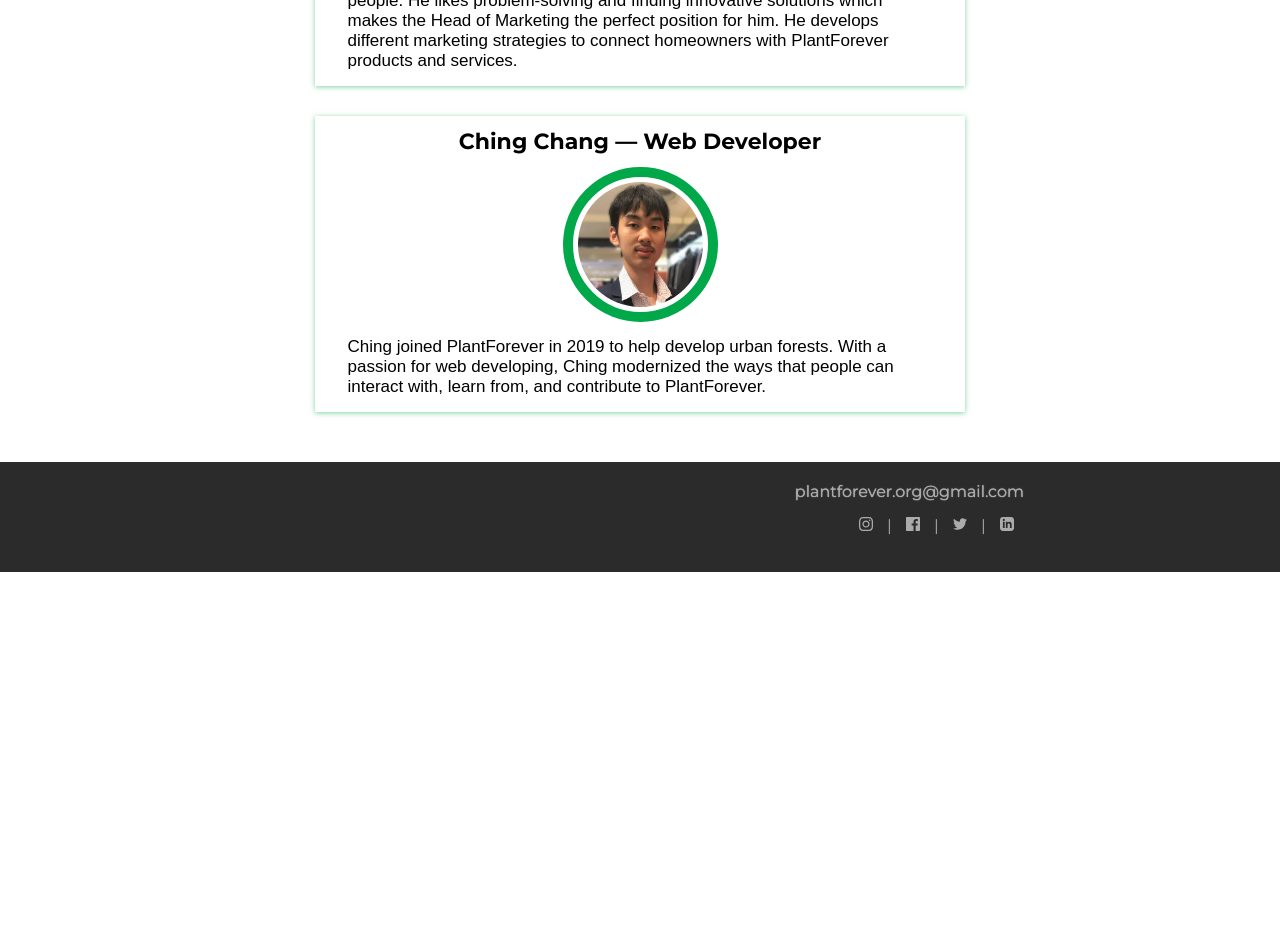
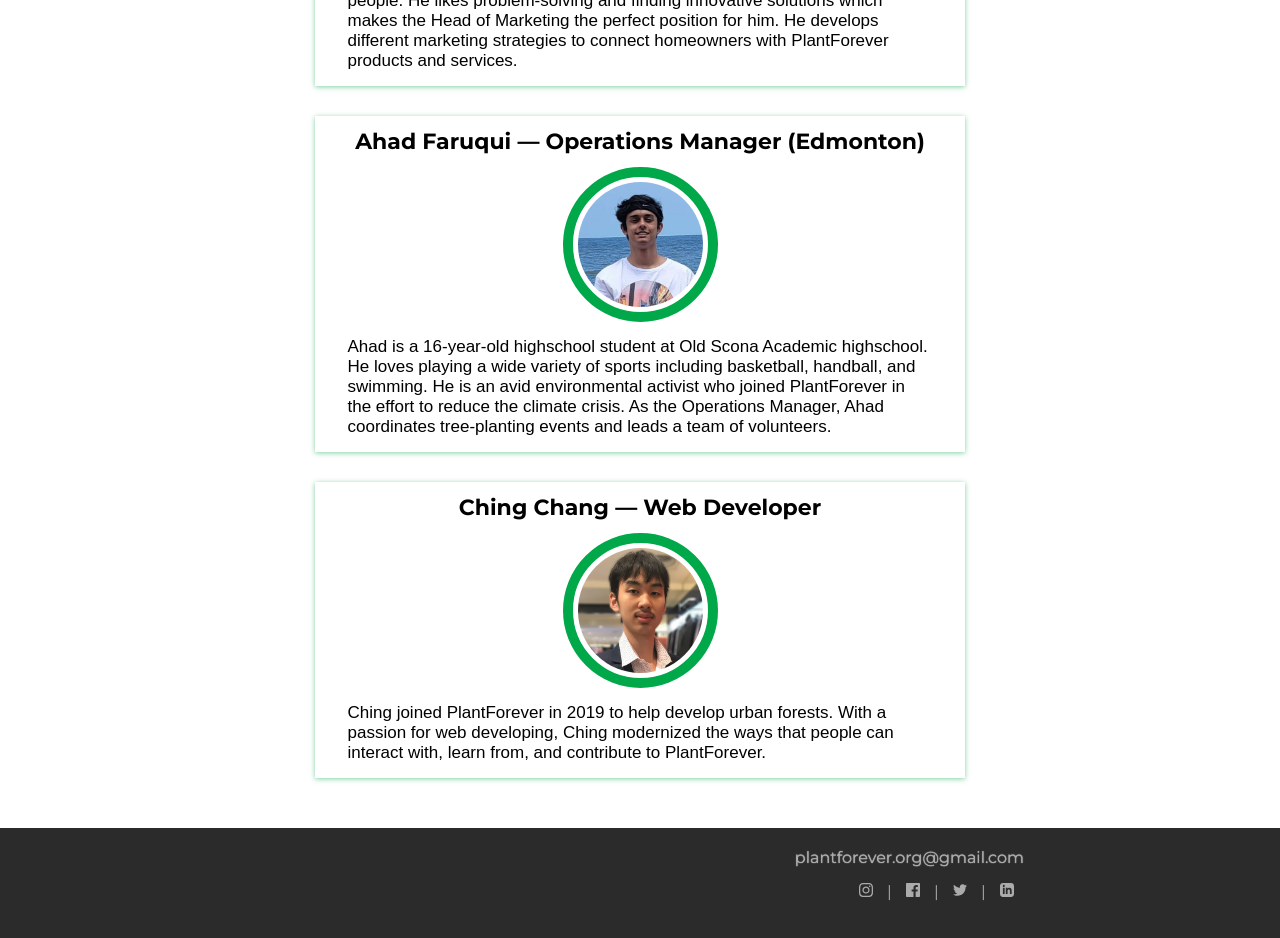
Before and after one commit to cocoliliace/PlantForever, a Vue app: page /meet-our-team in a window 1280 px wide. Shown: the part 2300-3238 px from the top of the page. Before the commit the page ends 2872 px from the top, so only its background shows below. Built offline with nearby package versions, Linux system fonts and the light colour scheme.

Commit message:
content: add ahad to team page

```diff
--- a/src/views/Team.vue
+++ b/src/views/Team.vue
@@ -76,6 +76,15 @@ export default {
             "He became interested in developing marketing strategies to help PlantForever's services reach more people. " +
             "He likes problem-solving and finding innovative solutions which makes the Head of Marketing the perfect position for him. " +
             "He develops different marketing strategies to connect homeowners with PlantForever products and services."]
+        },
+        {
+          name: "Ahad Faruqui",
+          title: "Operations Manager (Edmonton)",
+          photo: "ahad",
+          story: ["Ahad is a 16-year-old highschool student at Old Scona Academic highschool. " +
+            "He loves playing a wide variety of sports including basketball, handball, and swimming. " +
+            "He is an avid environmental activist who joined PlantForever in the effort to reduce the climate crisis. " +
+            "As the Operations Manager, Ahad coordinates tree-planting events and leads a team of volunteers."]
         },
         {
           name: "Ching Chang",
```
Also changed, not shown: src/assets/team/ahad.jpg (added).
